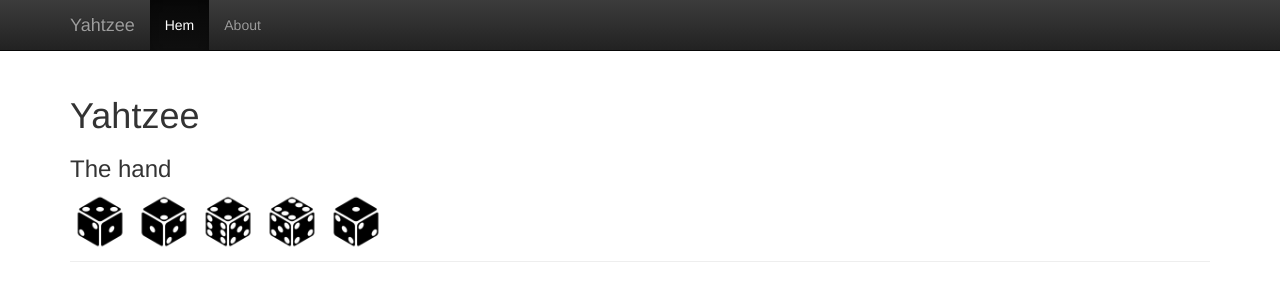
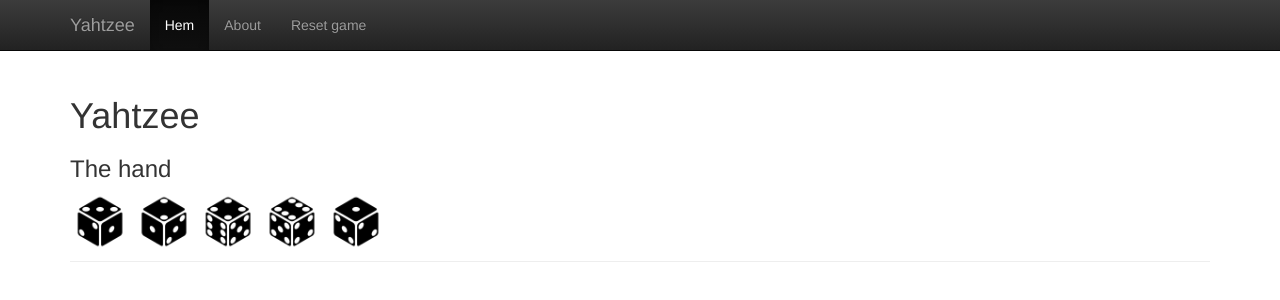
Before and after one commit to filippaliss/oopython, a Flask app: page / in a window 1280 px wide. Shown: the top 300 px of the page. Run offline with Flask 3, Linux system fonts and the light colour scheme; some libraries are stand-ins or nearby versions.

Commit message:
navbaren hemsidan

```diff
--- a/kmom04/yahtzee3/templates/header.html
+++ b/kmom04/yahtzee3/templates/header.html
@@ -30,6 +30,7 @@
                 <ul class="nav navbar-nav">
                     <li {%- if request.path == "/" %} class="active" {% endif %}><a href="{{ url_for('main') }}">Hem</a></li>
                     <li {%- if request.path == "/about" %} class="active" {% endif %}><a href="{{ url_for('about') }}">About</a></li>
+                    <li {%- if request.path == "/reset" %} class="active" {% endif %}><a href="{{ url_for('reset') }}">Reset game</a></li>
                 </ul>
             </div>
         </div>
```
